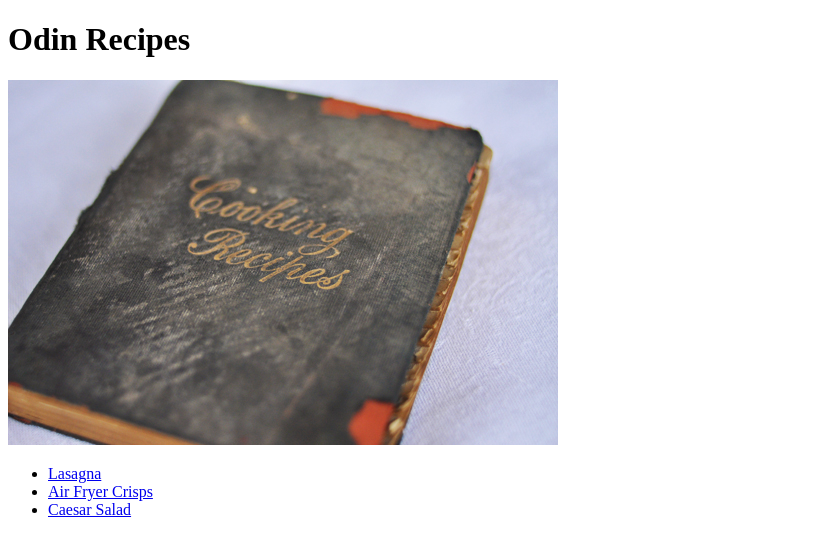
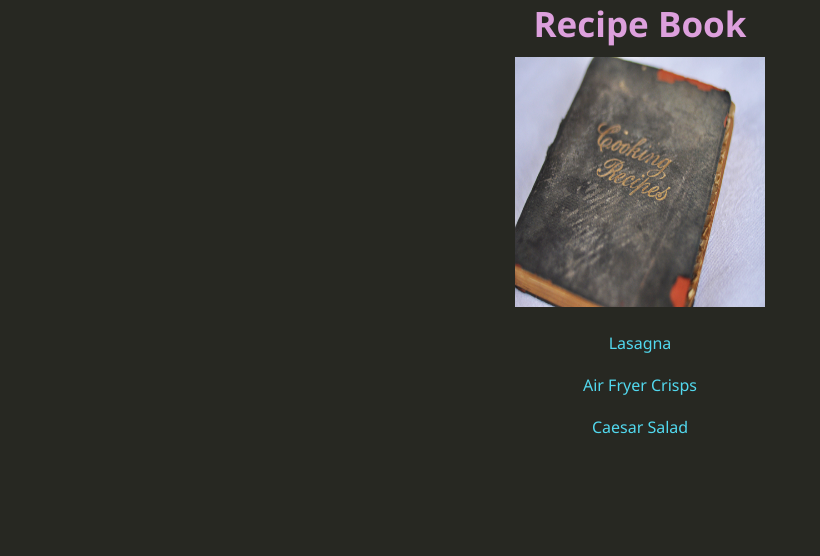
Before and after one commit to PittsGitHub/Odin-Project-Assignment-Recipe-Book, a plain HTML site: page index.html in a window 1280 px wide. Shown: the whole page, without its empty margins (0-820 px from the left). Drawn offline with Linux system fonts and the light colour scheme.

Commit message:
css improvement

```diff
--- a/index.html
+++ b/index.html
@@ -1,18 +1,18 @@
 <!DOCTYPE html>
 <html>
-
     <head>
-        <title>Odin Recipes</title>
+        <title>Recipe Book</title>
         <meta charset="utf-8">
+        <link rel="stylesheet" href=".\styles\style.css">
     </head>
 
-    <body>
-        <h1>Odin Recipes</h1>
-        <img src = ".\images\Book.jpg" alt="An old cook book"/>
+    <body >
+        <h1>Recipe Book</h1>
+        <img class="imageSize" src = ".\images\Book.jpg" alt="An old cook book"/>
         <ul>
-            <li> <a href=".\recipes\Lasagna.html">Lasagna             </a>  </li>
-            <li> <a href=".\recipes\Crisps.html">Air Fryer Crisps     </a>  </li>
-            <li> <a href=".\recipes\CaesarSalad.html">Caesar Salad    </a>  </li>
+            <li class="home"><a href=".\recipes\Lasagna.html">Lasagna             </a>  </li>
+            <li class="home"><a href=".\recipes\Crisps.html">Air Fryer Crisps     </a>  </li>
+            <li class="home"><a href=".\recipes\CaesarSalad.html">Caesar Salad    </a>  </li>
         </ul>
 
     </body>
--- /dev/null
+++ b/styles/style.css
@@ -0,0 +1,66 @@
+body{
+    background-color:rgb(39, 40, 34);
+    color: rgb(127, 226, 47);
+    font-family: 'Segoe UI', Tahoma, Geneva, Verdana, sans-serif;
+
+    text-align: center;
+    width: 50%;
+
+    margin-top: 0%;
+    margin-left: 25%;
+    margin-right: 25%;
+    margin-bottom: 0%;
+}
+
+p,h3,ol,ul,a,h1,a,img{
+    padding: 0;
+    margin: 0;
+}
+
+p,li,img, h1{
+    padding-bottom: 10px;
+}
+
+a{
+    color: rgb(82, 217, 239);
+    font-style: normal;
+    text-decoration: none;
+    text-align: center;
+}
+
+li{
+    list-style: none;
+   text-align: center;
+}
+
+ol{
+    list-style-position: inside;
+}
+
+h3{
+    font-size: 25px;
+}
+
+h1{
+    font-size: 35px;
+}
+
+h3,h1{
+    color: plum;
+}
+
+.home{
+    text-align: center;
+    margin: auto;
+    width: 30%;
+    padding: 10px;
+}
+
+.imageSize{
+    height: 250px;
+    width: 250px;
+}
+
+.recipeItems{
+    font-size: 20px;
+}
```
Also changed, not shown: ingredients/CaesarDressing.html (+2 -2 lines), ingredients/Croutons.html (+5 -5 lines), recipes/CaesarSalad.html (+4 -2 lines), recipes/Crisps.html (+2 -2 lines), recipes/Lasagna.html (+2 -2 lines), images/Lasagna.jpg (added), images/Lasagna.png (deleted).
